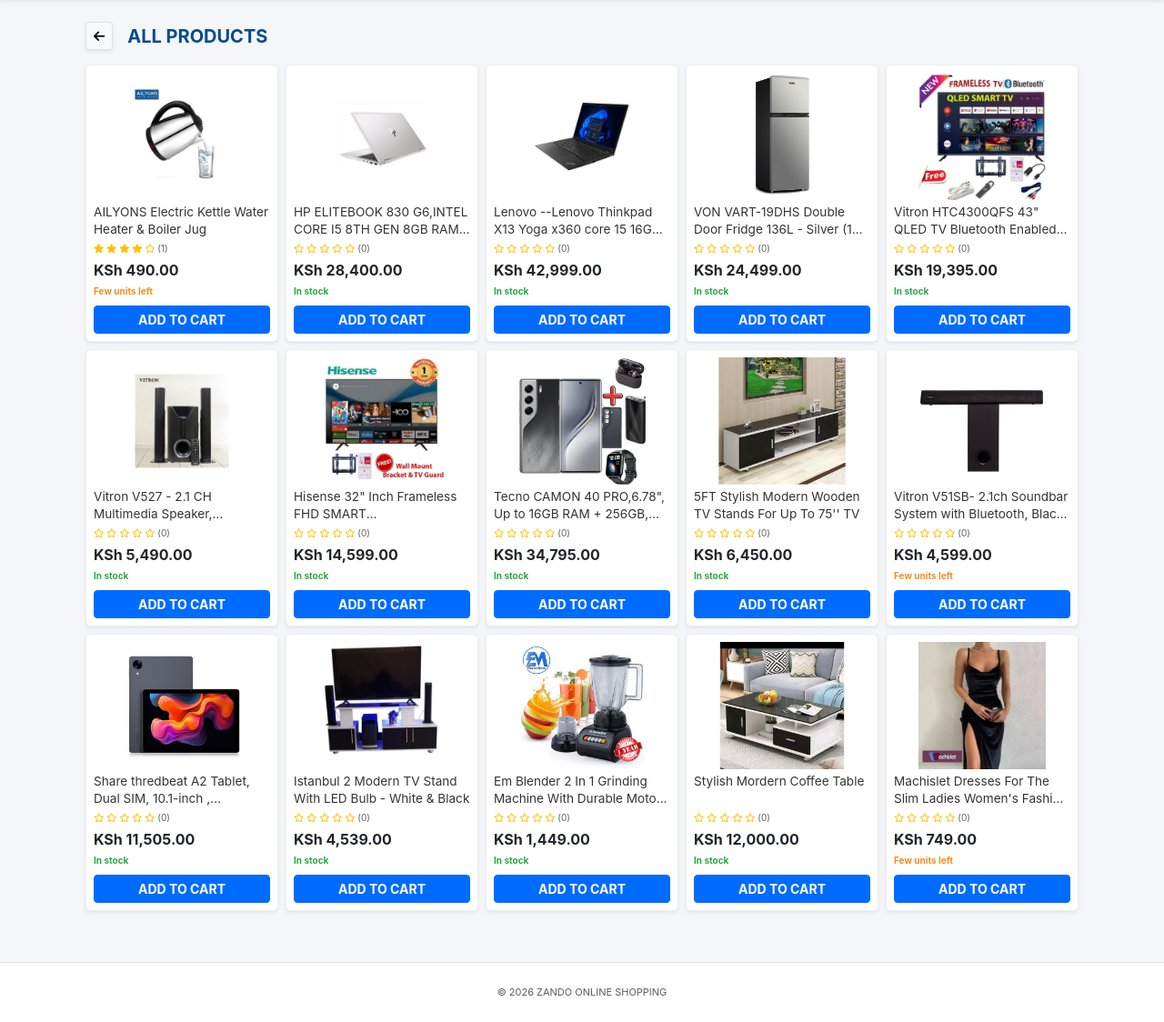
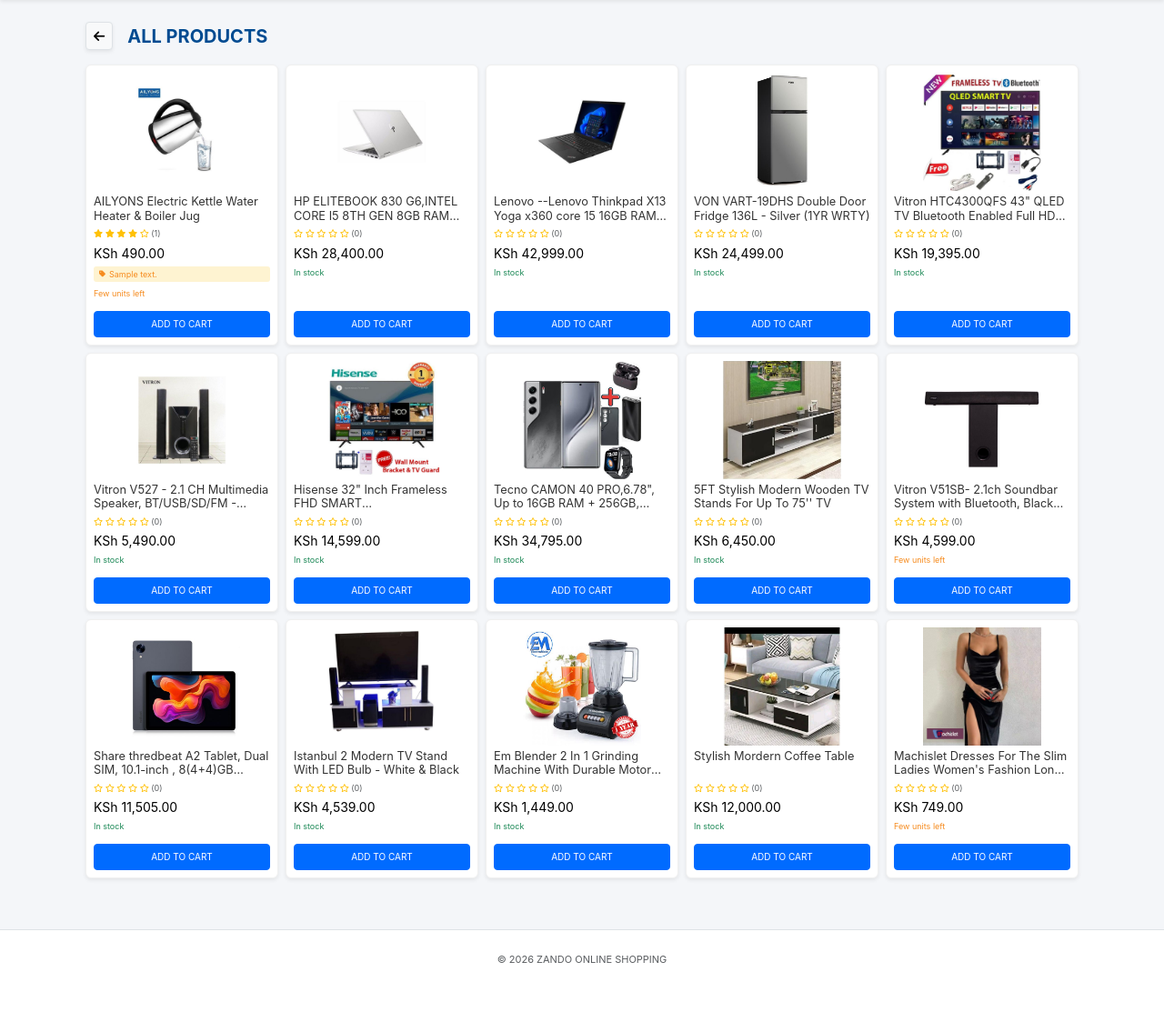
Before and after one commit to Nicholas286/zando, a Django app: page /products/see-all/ in a window 1280 px wide. Shown: the part 68-1192 px from the top of the page at 91% size. After the commit the page ends 1127 px from the top, so only its background shows below. Run offline with Django 5.2, Linux system fonts and the light colour scheme; data comes from the database, SQL or seed files in the repository; tables that the repository leaves empty hold one stand-in row (values such as "Sample post"); parts of the project's set-up code (start-up, migrations or seed data) failed here and were passed over.

Commit message:
files changed

```diff
--- a/products/templates/see_all.html
+++ b/products/templates/see_all.html
@@ -4,48 +4,64 @@
 
 {% block head_extra %}
 <style>
-    /* --- BRAND COLORS (ZANDO BLUE) --- */
+    /* --- BRAND COLORS --- */
     :root {
         --zando-blue: #006bff;
         --zando-dark-blue: #004b91;
     }
     .btn-primary, .bg-primary { background-color: var(--zando-blue) !important; border-color: var(--zando-blue) !important; }
     .text-primary { color: var(--zando-blue) !important; }
-    .text-orange { color: #f68b1e !important; }
-    .text-success { color: #28a745 !important; }
 
-    /* --- TRUNCATION FIX (Exactly 2 lines) --- */
+    /* --- JUMIA STYLE PROMO TAG (Optional Badge) --- */
+    .promo-tag-badge {
+        background-color: #fef3d1 !important;
+        color: #f68b1e !important;
+        padding: 2px 6px !important;
+        font-size: 9px !important;
+        font-weight: 400 !important; /* NOT bold */
+        border-radius: 3px !important;
+        display: inline-flex !important;
+        align-items: center;
+        margin-top: 4px;
+        margin-bottom: 2px;
+    }
+    .promo-tag-badge i { margin-right: 4px; font-size: 8px; }
+
+    /* --- GRID STYLING --- */
     .product-name-clamp {
         display: -webkit-box;
-        -webkit-line-clamp: 2;
+        -webkit-line-clamp: 2; /* 2 LINES FOR CONSISTENCY */
         -webkit-box-orient: vertical;
         overflow: hidden;
-        height: 2.8em;
-        line-height: 1.4em;
-        font-size: 0.85rem;
+        height: 2.5em;
+        line-height: 1.25;
+        font-size: 0.8rem;
+        font-weight: 400 !important; /* NOT bold */
         margin-bottom: 4px;
         color: #333;
         text-decoration: none;
     }
 
-    /* --- LAPTOP STYLES --- */
-    .product-card { transition: transform 0.2s; border: 1px solid #eee !important; height: 100%; }
-    .product-card:hover { transform: translateY(-5px); box-shadow: 0 4px 15px rgba(0,0,0,0.1) !important; }
-    .x-small { font-size: 0.7rem; }
+    .product-card { transition: transform 0.2s; border: 1px solid #f0f0f0 !important; height: 100%; background: #fff; }
+    .product-card:hover { transform: translateY(-3px); box-shadow: 0 4px 12px rgba(0,0,0,0.08) !important; }
 
-    /* --- MOBILE OVERRIDES (JUMIA STYLE) --- */
+    .price-text { font-size: 14px; font-weight: 400 !important; color: #000; }
+    .stock-label { font-size: 9px; font-weight: 400 !important; display: block; margin-bottom: 4px; }
+
+    /* --- MOBILE OVERRIDES (RESCUE VIEW) --- */
     @media (max-width: 768px) {
-        .container { padding-top: 10px !important; }
-        .product-name-clamp { font-size: 12px !important; height: 32px; }
-        .price-text { font-size: 14px !important; }
+        .container { padding-top: 10px !important; overflow-x: hidden !important; width: 100vw !important; }
 
-        /* 2-Column Grid on Phone */
+        /* Ensure 2 columns with no gaps hidden */
         .row-cols-2 > .col { padding: 4px !important; }
-        .product-card img { height: 110px !important; }
+        .product-card img { height: 110px !important; object-fit: contain; }
         .product-card .card-body { padding: 8px !important; }
 
-        .btn-cart-sm { font-size: 10px !important; padding: 8px 2px !important; }
-        .qty-btn-sm { width: 28px !important; height: 28px !important; }
+        /* Force long titles/reviews to never break the screen width */
+        .product-name-clamp, .text-muted {
+            word-wrap: break-word !important;
+            overflow-wrap: break-word !important;
+        }
 
         .title-header { font-size: 14px !important; }
     }
@@ -59,50 +75,61 @@
         <a href="javascript:history.back()" class="btn btn-light btn-sm border me-3 shadow-sm">
             <i class="fas fa-arrow-left"></i>
         </a>
-        <h5 class="fw-bold mb-0 text-uppercase title-header" style="color: var(--zando-dark-blue);">{{ title }}</h5>
+        <h5 class="fw-bold mb-0 text-uppercase title-header" style="color: var(--zando-dark-blue); font-weight: 700 !important;">{{ title }}</h5>
     </div>
 
-    <!-- Product Grid: 2 columns on mobile, 3-5 on laptop -->
+    <!-- Product Grid: 2 columns on mobile -->
     <div class="row row-cols-2 row-cols-md-3 row-cols-lg-4 row-cols-xl-5 g-2">
         {% for product in products %}
         <div class="col">
             <div class="card h-100 border-0 shadow-sm p-2 product-card">
                 <!-- Image Area -->
                 <a href="{% url 'products:product_detail' product.id %}" class="text-center text-decoration-none">
-                    <div style="height: 140px;" class="d-flex align-items-center justify-content-center mb-1">
-                        <img src="{{ product.image.url }}" class="img-fluid" style="max-height: 100%; object-fit: contain;">
+                    <div style="height: 130px; position: relative;" class="d-flex align-items-center justify-content-center mb-1">
+                        {% if product.image %}
+                            <img src="{{ product.image.url }}" class="img-fluid" style="max-height: 100%; object-fit: contain;">
+                        {% endif %}
                     </div>
                 </a>
 
                 <div class="card-body p-0 d-flex flex-column">
-                    <!-- Product Name (2 Lines) -->
+                    <!-- Product Name -->
                     <a href="{% url 'products:product_detail' product.id %}" class="product-name-clamp">
                         {{ product.name }}
                     </a>
 
-                    <!-- Rating Stars -->
-                    <div class="mb-1 text-warning" style="font-size: 10px;">
+                    <!-- Rating Stars & Count (Verified Visible) -->
+                    <div class="mb-1 text-warning" style="font-size: 9px; white-space: nowrap;">
                         {% for i in "12345" %}
                             <i class="fa{% if product.average_rating >= forloop.counter %}s{% else %}r{% endif %} fa-star"></i>
                         {% endfor %}
-                        <span class="text-muted">({{ product.review_count }})</span>
+                        <span class="text-muted" style="font-weight: 400;">({{ product.review_count }})</span>
                     </div>
 
                     <!-- Price -->
-                    <p class="fw-bold mb-0 text-dark price-text">KSh {{ product.get_current_price|intcomma }}</p>
+                    <p class="mb-0 price-text">KSh {{ product.get_current_price|intcomma }}</p>
 
                     {% if product.get_discount_percentage > 0 %}
-                        <div class="text-muted x-small text-decoration-line-through mb-1">KSh {{ product.price|intcomma }}</div>
+                        <div class="text-muted text-decoration-line-through mb-1" style="font-size: 10px;">KSh {{ product.price|intcomma }}</div>
                     {% endif %}
 
-                    <!-- STOCK STATUS LOGIC -->
+                    <!-- CUSTOM OPTIONAL BADGE (Picked from Promotion Strips) -->
+                    {% for strip in product.promotion_strips.all %}
+                        {% if strip.is_active and strip.badge_text %}
+                            <div class="promo-tag-badge">
+                                <i class="fas fa-tag"></i> {{ strip.badge_text }}
+                            </div>
+                        {% endif %}
+                    {% endfor %}
+
+                    <!-- STOCK LOGIC -->
                     <div class="mt-1 mb-2">
                         {% if product.stock < 10 %}
-                            <div class="fw-bold text-danger" style="font-size: 10px;">{{ product.stock }} units left</div>
+                            <span class="stock-label text-danger">{{ product.stock }} units left</span>
                         {% elif product.stock < 30 %}
-                            <div class="fw-bold text-orange" style="font-size: 10px;">Few units left</div>
+                            <span class="stock-label text-warning" style="color: #f68b1e !important;">Few units left</span>
                         {% else %}
-                            <div class="fw-bold text-success" style="font-size: 10px;">In stock</div>
+                            <span class="stock-label text-success">In stock</span>
                         {% endif %}
                     </div>
 
@@ -112,12 +139,12 @@
                             {% with qty=cart_quantities|get_item:product.id %}
                                 {% if qty %}
                                     <div class="d-flex align-items-center justify-content-between border rounded bg-light">
-                                        <button type="button" class="btn btn-sm btn-primary qty-btn-sm js-cart-dec" data-product-id="{{ product.id }}" style="width:30px;">-</button>
-                                        <span class="fw-bold small">{{ qty }}</span>
-                                        <button type="button" class="btn btn-sm btn-primary qty-btn-sm js-cart-inc" data-product-id="{{ product.id }}" style="width:30px;">+</button>
+                                        <button type="button" class="btn btn-sm btn-primary js-cart-dec" data-product-id="{{ product.id }}" style="width:25px; padding:2px 0;">-</button>
+                                        <span style="font-size: 11px; font-weight: 400;">{{ qty }}</span>
+                                        <button type="button" class="btn btn-sm btn-primary js-cart-inc" data-product-id="{{ product.id }}" style="width:25px; padding:2px 0;">+</button>
                                     </div>
                                 {% else %}
-                                    <button type="button" class="btn btn-primary btn-sm w-100 fw-bold btn-cart-sm js-cart-inc" data-product-id="{{ product.id }}">ADD TO CART</button>
+                                    <button type="button" class="btn btn-primary btn-sm w-100 js-cart-inc" data-product-id="{{ product.id }}" style="padding: 6px 0; font-size: 10px; font-weight: 400;">ADD TO CART</button>
                                 {% endif %}
                             {% endwith %}
                         </div>
@@ -136,12 +163,12 @@
 </div>
 
 <script>
-    // AJAX Cart Functionality (Consistent with Home)
+    // AJAX Cart Functionality (Fixed with getCookie)
     async function adjustCart(productId, action) {
         try {
             const response = await fetch(`/products/api/cart/${productId}/${action}/`, {
                 method: 'POST',
-                headers: { 'X-CSRFToken': '{{ csrf_token }}', 'X-Requested-With': 'XMLHttpRequest' }
+                headers: { 'X-CSRFToken': getCookie('csrftoken'), 'X-Requested-With': 'XMLHttpRequest' }
             });
             const data = await response.json();
 
@@ -151,12 +178,12 @@
                 if (data.quantity > 0) {
                     container.innerHTML = `
                         <div class="d-flex align-items-center justify-content-between border rounded bg-light">
-                            <button type="button" class="btn btn-sm btn-primary qty-btn-sm js-cart-dec" data-product-id="${productId}" style="width:30px;">-</button>
-                            <span class="fw-bold small">${data.quantity}</span>
-                            <button type="button" class="btn btn-sm btn-primary qty-btn-sm js-cart-inc" data-product-id="${productId}" style="width:30px;">+</button>
+                            <button type="button" class="btn btn-sm btn-primary js-cart-dec" data-product-id="${productId}" style="width:25px; padding:2px 0;">-</button>
+                            <span style="font-size: 11px; font-weight: 400;">${data.quantity}</span>
+                            <button type="button" class="btn btn-sm btn-primary js-cart-inc" data-product-id="${productId}" style="width:25px; padding:2px 0;">+</button>
                         </div>`;
                 } else {
-                    container.innerHTML = `<button type="button" class="btn btn-primary btn-sm w-100 fw-bold btn-cart-sm js-cart-inc" data-product-id="${productId}">ADD TO CART</button>`;
+                    container.innerHTML = `<button type="button" class="btn btn-primary btn-sm w-100 js-cart-inc" data-product-id="${productId}" style="padding: 6px 0; font-size: 10px; font-weight: 400;">ADD TO CART</button>`;
                 }
             }
         } catch (error) { console.error("Error:", error); }
```
Also changed, not shown: products/templates/index.html (+54 -48 lines).
